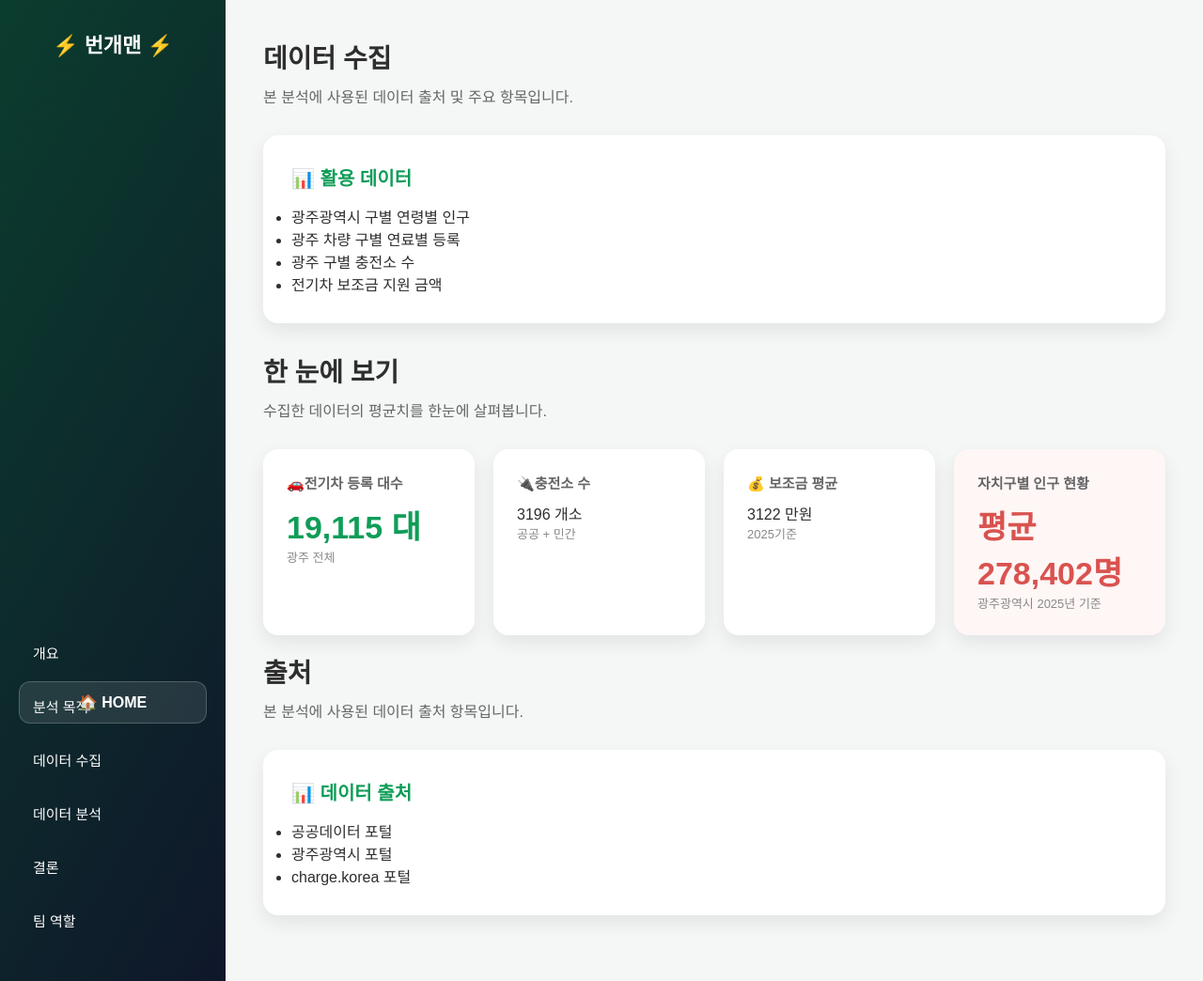
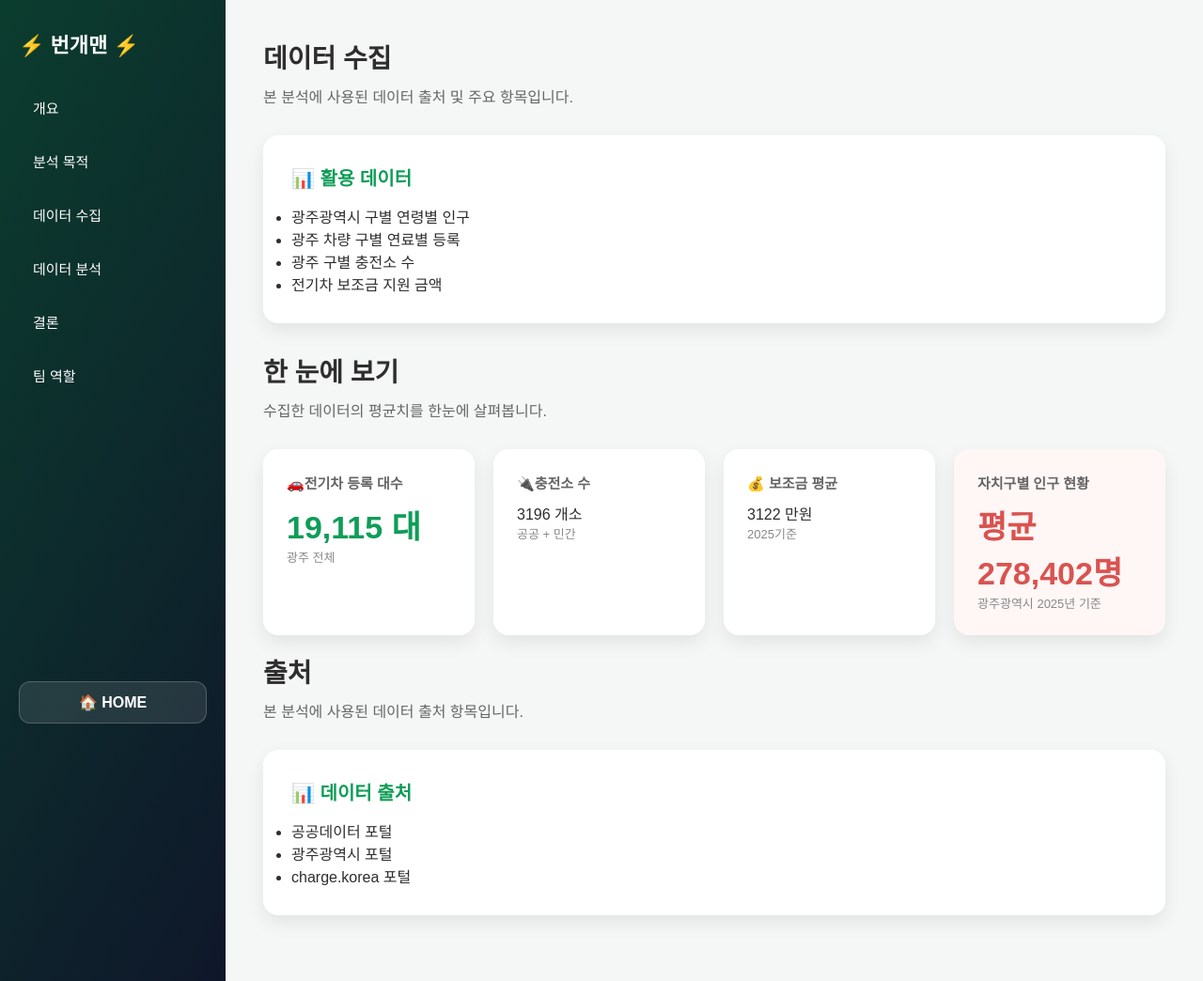
Before and after one commit to 2025-DongA-DataAI-3/car_project, a Flask app: page /data in a window 1280 px wide. Shown: the whole page at 94% size. Run offline with Flask 3, Linux system fonts and the light colour scheme.

Commit message:
사이드바

```diff
--- a/static/style.css
+++ b/static/style.css
@@ -29,9 +29,11 @@ body {
     background: linear-gradient(120deg, #0b3d2e, #0f172a);
     color: white;
     padding: 30px 20px;
+    padding-bottom: 120px;
 
     display: flex;
     flex-direction: column;
+    align-items: flex-start;
 
 }
 
@@ -61,14 +63,6 @@ body {
 
 .sidebar ul li a:hover {
     background: rgba(255, 255, 255, 0.2);
-}
-
-/* 사이드바 전체에 Flex 적용 (하단 배치를 위해) */
-.sidebar {
-    display: flex;
-    flex-direction: column;
-    justify-content: space-between; /* 메뉴와 푸터를 양 끝으로 보냄 */
-    padding-bottom: 30px;
 }
 
 /* 하단 버튼 영역 */
```
